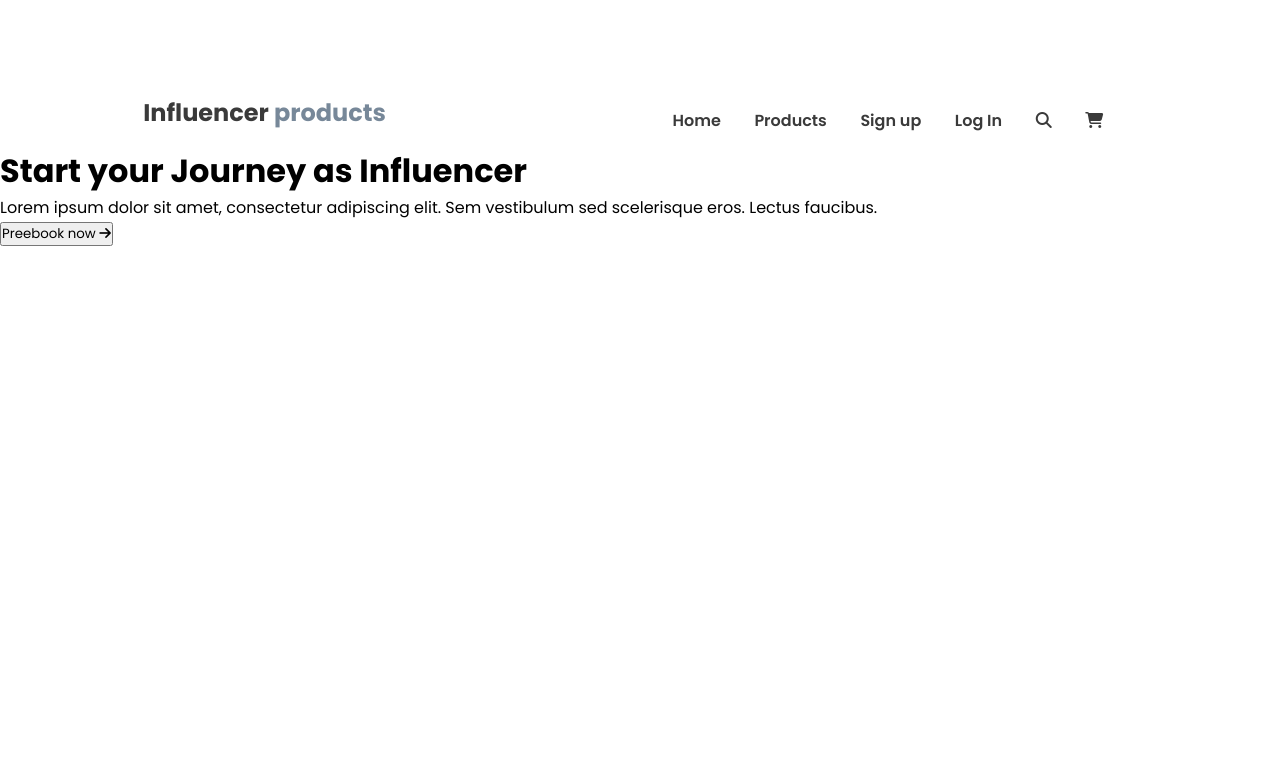
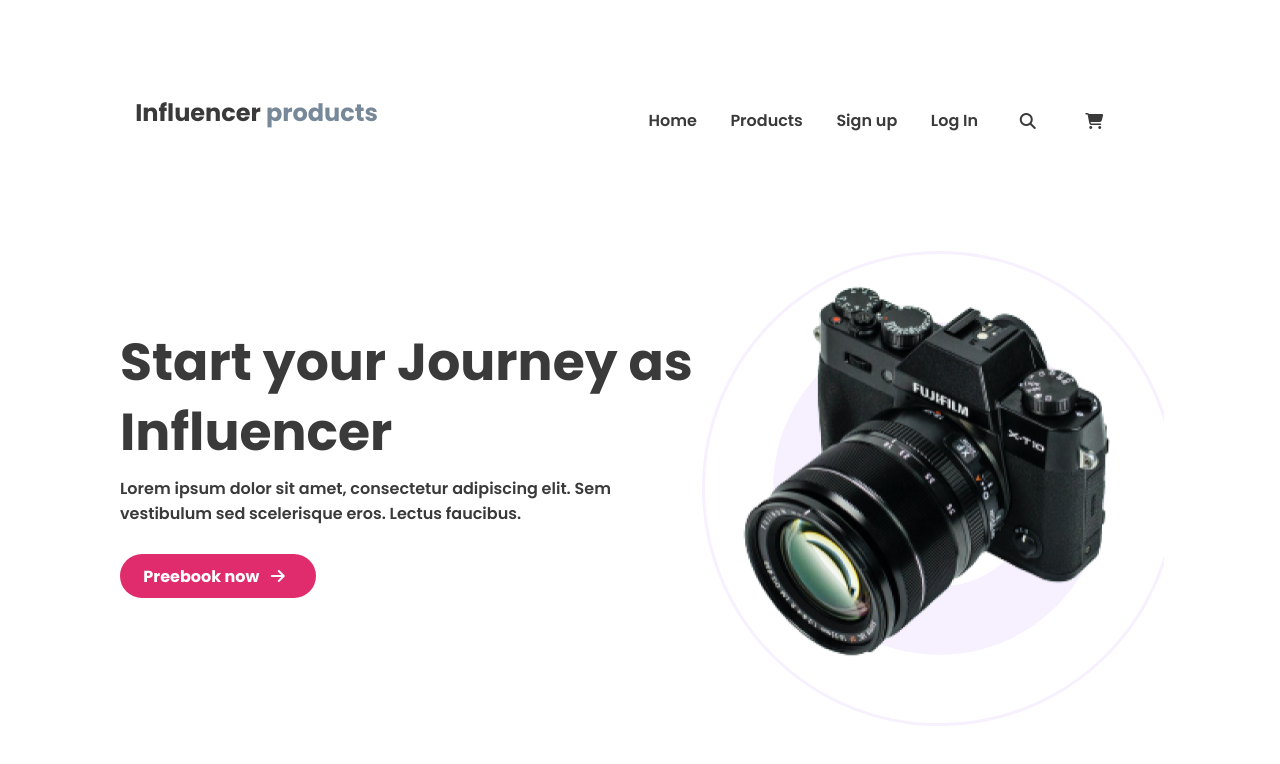
Before and after one commit to Fardin7864/influencer-gears, a plain HTML site: page index.html in a window 1280 px wide. Drawn offline with Linux system fonts and the light colour scheme.

Commit message:
header banner style add

```diff
--- a/index.html
+++ b/index.html
@@ -38,10 +38,10 @@
       <div class="header-content">
         <h1 class="header-title">Start your Journey as Influencer</h1>
         <p class="header-description">Lorem ipsum dolor sit amet, consectetur adipiscing elit. Sem vestibulum sed scelerisque eros. Lectus faucibus.</p>
-        <button class="btn-header">Preebook now <i class="fa-solid fa-arrow-right"></i></button>
+        <button class="btn-primary">Preebook now <i class="fa-solid fa-arrow-right"></i></button>
       </div>
       <div class="header-pic">
-        <img src="" alt="" class="heade-img" />
+        <img src="images/main-camera.png" alt="" class="heade-img" />
       </div>
     </header>
 
--- a/style.css
+++ b/style.css
@@ -8,10 +8,26 @@
 /* Sheared Style */
 
 
+.btn-primary{
+    width: 196px;
+    height: 44px;
+    border: none;
+    border-radius: 41px;
+    background: #E02C6D;
+    color: #FFF;
+    font-size: 1rem;
+    font-weight: 700;
+    text-align: center;
+}
 
 
 
 /* navbar */
+
+.fa-solid{
+    margin: .5rem;
+
+}
 
 .navbar {
     display: flex;
@@ -27,9 +43,11 @@
     font-weight: 700px;
     margin-top: 5.93rem;
 }
-.pro{
+
+.pro {
     color: lightslategray;
 }
+
 .navbar ul>li {
     list-style: none;
     margin-right: 2.1rem;
@@ -38,11 +56,13 @@
     font-weight: 600;
     margin-top: 5.93rem;
 }
-.nav-item>a{
+
+.nav-item>a {
     color: #3A3A3A;
     font-size: 16px;
     font-weight: 600;
 }
+
 ul {
     display: flex;
     justify-content: space-evenly;
@@ -52,3 +72,51 @@
 /* navbar end */
 
 /* Header banner start */
+
+.header-container {
+    display: flex;
+    justify-content: space-around;
+    align-items: center;
+    margin: 3.26rem 8.25rem 4.31rem 7.5rem;
+}
+
+.header-content {
+    display: flex;
+    flex-direction: column;
+    /* text-align: left; */
+}
+
+.header-title {
+    width: 36.375rem;
+    height: 8.3rem;
+    color: #3A3A3A;
+    font-size: 3.25rem;
+    font-weight: 700;
+    line-height: 4.37rem;
+    /* 134.615% */
+}
+
+.header-description {
+    width: 31.56rem;
+    height: 3.9rem;
+    color: #3A3A3A;
+    font-size: 1rem;
+    font-weight: 600;
+    margin: 1rem 0 ;
+}
+
+.header-pic {
+    width: 29.68rem;
+    height: 29.68rem;
+    background-image: url("images/Circle\ design.svg");
+    background-repeat: no-repeat;
+    margin-top: 3.26rem;
+}
+
+img {
+    width: 27.5rem;
+    height: 25.87rem;
+    padding: .7rem;
+}
+
+/* Header Banner end */
```
